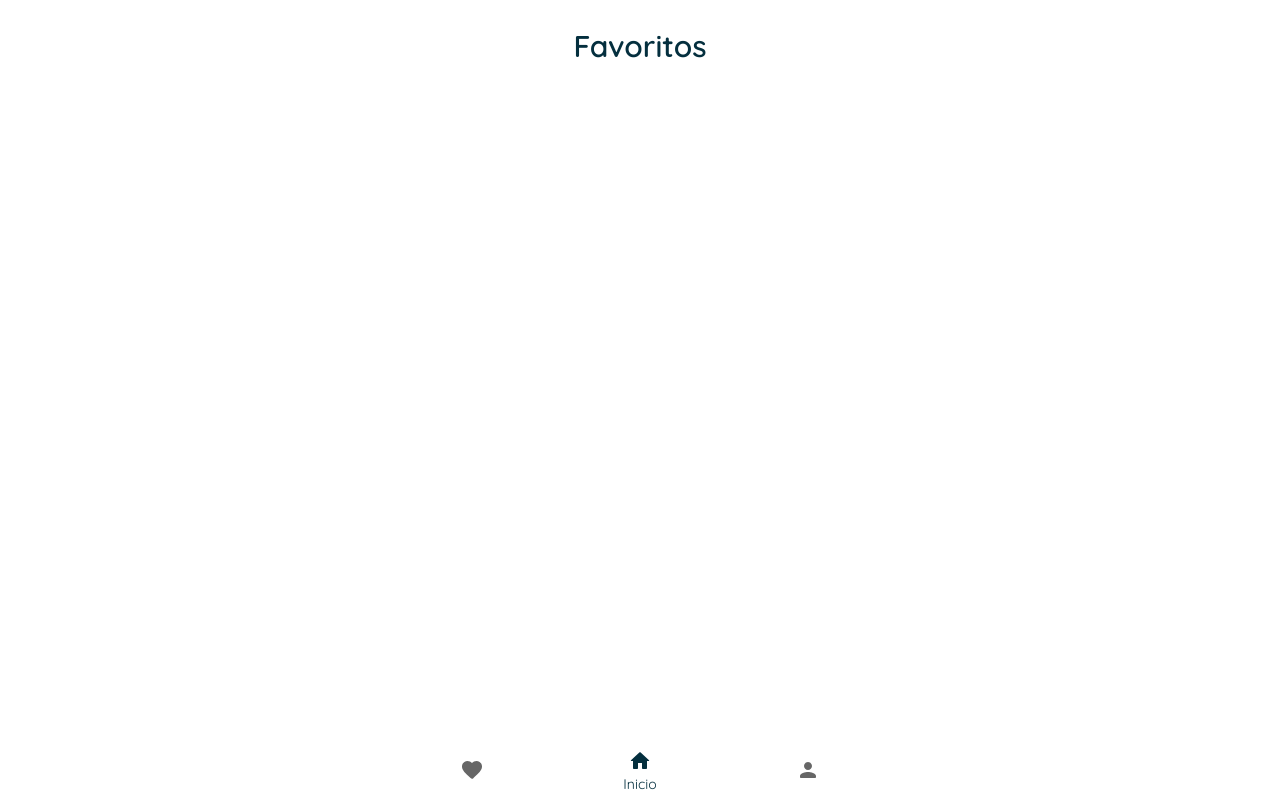
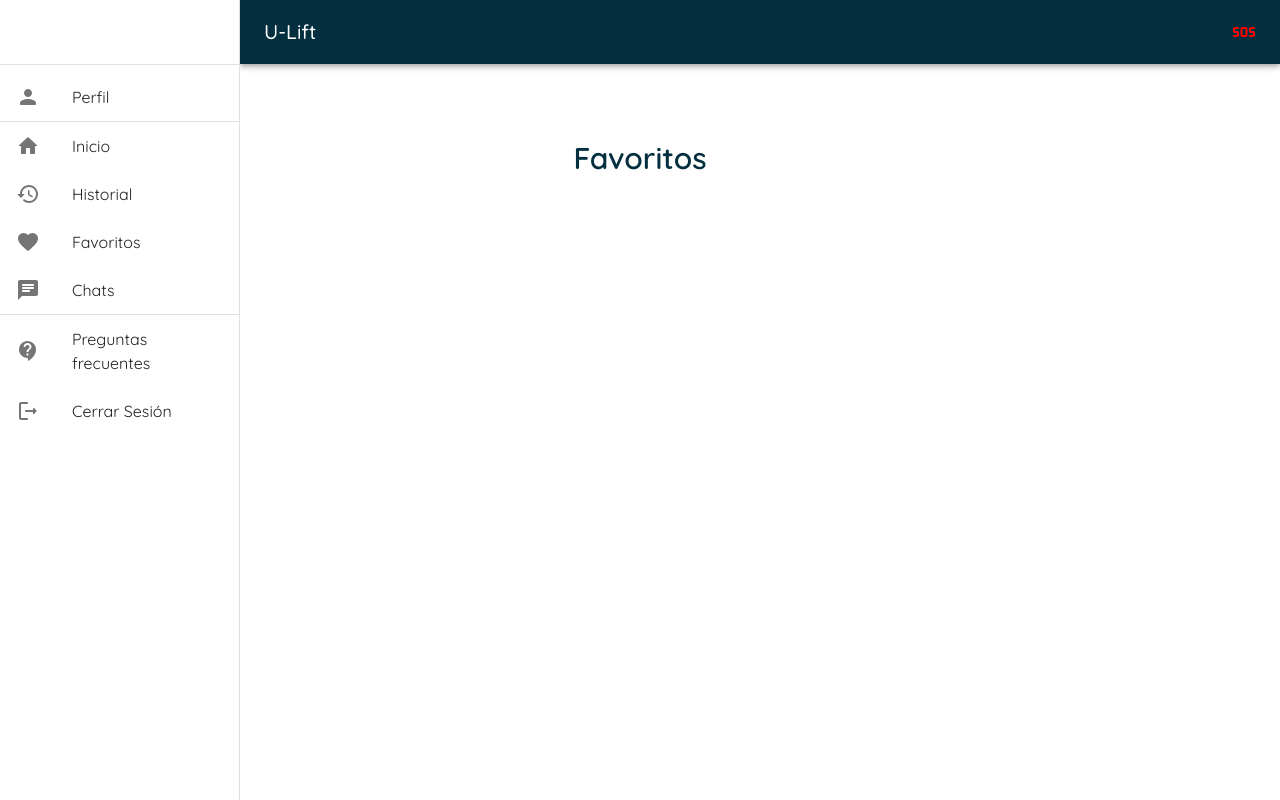
Before and after one commit to caster-99/ulift, a React (Create React App) app: page /favoritos in a window 1280 px wide. Built offline with nearby package versions, Linux system fonts and the light colour scheme.

Commit message:
Add login page and navigation drawer

```diff
--- a/src/App.tsx
+++ b/src/App.tsx
@@ -1,5 +1,5 @@
 import { BrowserRouter, Navigate, Outlet, Route, Routes } from "react-router-dom";
-import Chat from "./pages/Chat";
+import Chat from "./pages/Chats";
 import Favoritos from "./pages/Favoritos";
 import HistorialColas from "./pages/HistorialColas";
 import Inicio from "./pages/Inicio";
@@ -16,16 +16,18 @@ const App = (): JSX.Element => {
   return (
     <Routes>
       <Route path="/" element={<Inicio />} />
-      <Route path="login" element={<InicioSesion />} />
-      <Route path="registro" element={<Registro />} />
-
+      <Route element={<InicioSesionLayout />}>
+        <Route path="login" element={<InicioSesion />} />
+        <Route path="registro" element={<Registro />} />
+      </Route>
       <Route path="/" element={<Inicio />} />
       <Route path="perfil" element={<PerfilUsuario />} />
       <Route path="historial" element={<HistorialColas />} />
       <Route path="favoritos" element={<Favoritos />} />
-      <Route path="chat" element={<Chat />} />
+      <Route path="chats" element={<Chat />} />
       <Route path="registroVehiculo" element={<RegistroVehiculo />} />
       <Route path="listaEspera" element={<ListaEspera />} />
+      <Route path="faq" element={<ListaEspera />} />
     </Routes>
   );
 };
--- a/src/components/InicioSesionLayout.tsx
+++ b/src/components/InicioSesionLayout.tsx
@@ -9,7 +9,7 @@ const LoginLayout = () => {
         display: "flex",
         alignItems: "center",
         justifyContent: "center",
-        background: "linear-gradient(180deg, #042F3E 0%, #40B4E5 100%)",
+        background: "linear-gradient(180deg, #042F3E 0%, #1C6481 50%, #40B4E5 100%)",
         minHeight: "100vh",
       }}
     >
@@ -21,9 +21,19 @@ const LoginLayout = () => {
             alignItems: "center",
           }}
         >
-          <Box component="img" src={logo} alt="logo" sx={{ width: "100%", mb: 1 }} />
+          <Box component="img" src={logo} alt="logo" sx={{ width: "50%", mb: 1 }} />
         </Box>
-        <Card raised sx={{ px: 5, py: 6, mb: 3, borderRadius: 4, position: "relative" }}>
+        <Card
+          raised
+          sx={{
+            px: 5,
+            py: 6,
+            mb: 3,
+            borderRadius: "4px",
+            position: "relative",
+            boxShadow: "-7px 7px 4px rgba(0, 0, 0, 0.25)",
+          }}
+        >
           <Outlet />
         </Card>
       </Container>
--- a/src/components/NavBar.tsx
+++ b/src/components/NavBar.tsx
@@ -1,26 +1,49 @@
-import { BottomNavigation, BottomNavigationAction } from "@mui/material";
+import {
+  AppBar,
+  BottomNavigation,
+  BottomNavigationAction,
+  Box,
+  CssBaseline,
+  Divider,
+  Drawer,
+  IconButton,
+  List,
+  ListItem,
+  ListItemButton,
+  ListItemIcon,
+  ListItemText,
+  Toolbar,
+  Typography,
+} from "@mui/material";
 import {
   HomeRounded as HomeIcon,
   FavoriteRounded as FavIcon,
   PersonRounded as PersonIcon,
+  MenuRounded as MenuIcon,
+  HistoryRounded as HistoryIcon,
+  ContactSupportRounded as QuestionIcon,
+  LogoutRounded as CloseIcon,
+  ChatRounded as ChatIcon,
+  SosRounded as SosIcon,
 } from "@mui/icons-material";
-import { useState } from "react";
+import React, { useState } from "react";
 import { Link, useNavigate } from "react-router-dom";
-import { makeStyles } from "tss-react/mui";
+import { useSnackbar } from "notistack";
 
-const useStyles = makeStyles<{ color: "red" | "blue" }>()((theme, { color }) => ({
-  root: {
-    color,
-    "&:hover": {
-      backgroundColor: theme.palette.primary.main,
-    },
-  },
-}));
+const drawerWidth = 240;
 
-export const NavBar = () => {
-  const classes = useStyles({ color: "red" });
+interface Props {
+  /**
+   * Injected by the documentation to work in an iframe.
+   * You won't need it on your project.
+   */
+  window?: () => Window;
+}
 
-  const [value, setValue] = useState(1);
+export const NavBar = (props: Props) => {
+  const { window } = props;
+  const [mobileOpen, setMobileOpen] = React.useState(false);
+  const { enqueueSnackbar } = useSnackbar();
   const navigate = useNavigate();
 
   const handleClickFav = () => {
@@ -34,25 +57,169 @@ export const NavBar = () => {
   const handleClickProfile = () => {
     navigate(`/perfil`);
   };
+
+  const handleClickHistory = () => {
+    navigate(`/historial`);
+  };
+
+  const handleClickChats = () => {
+    navigate(`/chats`);
+  };
+
+  const handleClickFaq = () => {
+    navigate(`/historial`);
+  };
+
+  const handleClickCloseSesion = () => {
+    navigate(`/login`);
+  };
+
+  const handleClickSOS = () => {
+    enqueueSnackbar("¡Llamando a emergencias!", { variant: "info" });
+  };
+
+  const handleDrawerToggle = () => {
+    setMobileOpen(!mobileOpen);
+  };
+  const drawer = (
+    <div>
+      <Toolbar />
+      <Divider />
+      <List>
+        <ListItem disablePadding>
+          <ListItemButton onClick={handleClickProfile}>
+            <ListItemIcon>
+              <PersonIcon />
+            </ListItemIcon>
+            <ListItemText>Perfil</ListItemText>
+          </ListItemButton>
+        </ListItem>
+
+        <Divider />
+        <ListItem disablePadding>
+          <ListItemButton onClick={handleClickHome}>
+            <ListItemIcon>
+              <HomeIcon />
+            </ListItemIcon>
+            <ListItemText>Inicio</ListItemText>
+          </ListItemButton>
+        </ListItem>
+
+        <ListItem disablePadding>
+          <ListItemButton onClick={handleClickHistory}>
+            <ListItemIcon>
+              <HistoryIcon />
+            </ListItemIcon>
+            <ListItemText>Historial</ListItemText>
+          </ListItemButton>
+        </ListItem>
+
+        <ListItem disablePadding>
+          <ListItemButton onClick={handleClickFav}>
+            <ListItemIcon>
+              <FavIcon />
+            </ListItemIcon>
+            <ListItemText>Favoritos</ListItemText>
+          </ListItemButton>
+        </ListItem>
+        <ListItem disablePadding>
+          <ListItemButton onClick={handleClickChats}>
+            <ListItemIcon>
+              <ChatIcon />
+            </ListItemIcon>
+            <ListItemText>Chats</ListItemText>
+          </ListItemButton>
+        </ListItem>
+        <Divider />
+        <ListItem disablePadding>
+          <ListItemButton onClick={handleClickFaq}>
+            <ListItemIcon>
+              <QuestionIcon />
+            </ListItemIcon>
+            <ListItemText>Preguntas frecuentes</ListItemText>
+          </ListItemButton>
+        </ListItem>
+
+        <ListItem disablePadding>
+          <ListItemButton onClick={handleClickCloseSesion}>
+            <ListItemIcon>
+              <CloseIcon />
+            </ListItemIcon>
+            <ListItemText>Cerrar Sesión</ListItemText>
+          </ListItemButton>
+        </ListItem>
+      </List>
+    </div>
+  );
+
+  const container = window !== undefined ? () => window().document.body : undefined;
+
   return (
-    <BottomNavigation
-      sx={{
-        width: "100%",
-        position: "absolute",
-        bottom: 0,
-        left: 0,
-        // "& .MuiBottomNavigation-root": {
-        //   backgroundColor: "primary.main",
-        // },
-      }}
-      value={value}
-      onChange={(event, newValue) => {
-        setValue(newValue);
-      }}
-    >
-      <BottomNavigationAction label="Favoritos" icon={<FavIcon />} onClick={handleClickFav} />
-      <BottomNavigationAction label="Inicio" icon={<HomeIcon />} onClick={handleClickHome} />
-      <BottomNavigationAction label="Perfil" icon={<PersonIcon />} onClick={handleClickProfile} />
-    </BottomNavigation>
+    <Box sx={{ display: "flex" }}>
+      <CssBaseline />
+      <AppBar
+        position="fixed"
+        sx={{
+          width: { sm: `calc(100% - ${drawerWidth}px)` },
+          ml: { sm: `${drawerWidth}px` },
+        }}
+      >
+        <Toolbar sx={{ justifyContent: "space-between", color: "primary" }}>
+          <IconButton
+            color="inherit"
+            aria-label="open drawer"
+            edge="start"
+            onClick={handleDrawerToggle}
+            sx={{ mr: 2, display: { sm: "none" } }}
+          >
+            <MenuIcon />
+          </IconButton>
+          <Typography variant="h6" noWrap component="div">
+            U-Lift
+          </Typography>
+
+          <IconButton edge="end" size="large" color="error" onClick={handleClickSOS}>
+            <SosIcon />
+          </IconButton>
+        </Toolbar>
+      </AppBar>
+      <Box
+        component="nav"
+        sx={{ width: { sm: drawerWidth }, flexShrink: { sm: 0 } }}
+        aria-label="mailbox folders"
+      >
+        <Drawer
+          container={container}
+          variant="temporary"
+          open={mobileOpen}
+          onClose={handleDrawerToggle}
+          ModalProps={{
+            keepMounted: true,
+          }}
+          sx={{
+            display: { xs: "block", sm: "none" },
+            "& .MuiDrawer-paper": { boxSizing: "border-box", width: drawerWidth },
+          }}
+        >
+          {drawer}
+        </Drawer>
+        <Drawer
+          variant="permanent"
+          sx={{
+            display: { xs: "none", sm: "block" },
+            "& .MuiDrawer-paper": { boxSizing: "border-box", width: drawerWidth },
+          }}
+          open
+        >
+          {drawer}
+        </Drawer>
+      </Box>
+      <Box
+        component="main"
+        sx={{ flexGrow: 1, p: 3, width: { sm: `calc(100% - ${drawerWidth}px)` } }}
+      >
+        <Toolbar />
+      </Box>
+    </Box>
   );
 };
--- /dev/null
+++ b/src/components/PasswordField.tsx
@@ -0,0 +1,39 @@
+import { useState } from "react";
+import { IconButton, InputAdornment } from "@mui/material";
+import { Visibility, VisibilityOff } from "@mui/icons-material";
+import { TextField, TextFieldProps } from "formik-mui";
+
+const PasswordField = (props: TextFieldProps): JSX.Element => {
+  const [showPassword, setShowPassword] = useState(false);
+
+  const handleClickShowPassword = () => {
+    setShowPassword(!showPassword);
+  };
+
+  const handleMouseDownPassword: React.MouseEventHandler<HTMLButtonElement> = (e) => {
+    e.preventDefault();
+  };
+
+  return (
+    <TextField
+      type={showPassword ? "text" : "password"}
+      InputProps={{
+        endAdornment: (
+          <InputAdornment position="end">
+            <IconButton
+              aria-label="cambiar visibilidad de la contraseña"
+              onClick={handleClickShowPassword}
+              onMouseDown={handleMouseDownPassword}
+              edge="end"
+            >
+              {showPassword ? <VisibilityOff /> : <Visibility />}
+            </IconButton>
+          </InputAdornment>
+        ),
+      }}
+      {...props}
+    />
+  );
+};
+
+export default PasswordField;
--- a/src/pages/Chat.tsx
+++ /dev/null
@@ -1,8 +0,0 @@
-import { Typography } from "@mui/material";
-import React from "react";
-
-const Chat = (): JSX.Element => {
-  return <Typography>Chat</Typography>;
-};
-
-export default Chat;
--- a/src/pages/Inicio.tsx
+++ b/src/pages/Chats.tsx
@@ -1,8 +1,8 @@
-import { Box, Container, Fab, Fade, Grid, Tooltip, Typography } from "@mui/material";
+import { Box, Container, Typography } from "@mui/material";
 import React from "react";
 import { NavBar } from "../components/NavBar";
 
-const Inicio = (): JSX.Element => {
+const Chats = (): JSX.Element => {
   return (
     <Box>
       <NavBar />
@@ -15,11 +15,12 @@ const Inicio = (): JSX.Element => {
             fontWeight={600}
             mb={{ xs: 2, sm: 3 }}
           >
-            Inicio
+            Chats
           </Typography>
         </Container>
       </Box>
     </Box>
   );
 };
-export default Inicio;
+
+export default Chats;
--- a/src/pages/InicioSesion.tsx
+++ b/src/pages/InicioSesion.tsx
@@ -1,10 +1,12 @@
-import { Box, Typography, Stack } from "@mui/material";
+import { Box, Typography, Stack, TextField as Text } from "@mui/material";
 import { LoadingButton } from "@mui/lab";
-import { Field, Form, Formik } from "formik";
+import { Field, Form, Formik, FormikHelpers } from "formik";
 import { TextField } from "formik-mui";
 import * as yup from "yup";
 import { useSnackbar } from "notistack";
 import Link from "../components/Link";
+import PasswordField from "../components/PasswordField";
+import { useNavigate } from "react-router-dom";
 
 interface Values {
   email: string;
@@ -26,33 +28,52 @@ const validationSchema = yup.object().shape({
 
 const InicioSesion = (): JSX.Element => {
   const { enqueueSnackbar } = useSnackbar();
+  const navigate = useNavigate();
+  const onSubmit = async (user: Values, { setSubmitting }: FormikHelpers<Values>) => {
+    setSubmitting(true);
+
+    // const error = await logIn(user);
+
+    // if (error) {
+    //   setSubmitting(false);
+    //   return enqueueSnackbar(error, { variant: "error" });
+    // }
+
+    enqueueSnackbar("¡Bienvenido de vuelta!", { variant: "success" });
+    navigate(`/`);
+  };
   return (
     <Box>
-      <Typography
-        component="h1"
-        color="primary.main"
-        fontWeight="600"
-        fontSize="27px"
-        align="center"
-        mb={3}
-      >
+      <Typography component="h1" fontWeight="600" fontSize="24px" align="center" mb={3}>
         Inicio de sesión
       </Typography>
-
-      {/* <Formik initialValues={initialValues} validationSchema={validationSchema}>
-        {({ isSubmitting, isValid }) => (
+      <Typography fontWeight="500" fontSize="16px" align="center" mb={3}>
+        Ingresa tus datos para continuar
+      </Typography>
+      <Formik initialValues={initialValues} validationSchema={validationSchema} onSubmit={onSubmit}>
+        {({ isSubmitting }) => (
           <Stack component={Form} spacing={2}>
             <Field component={TextField} name="email" label="Correo" required />
-            <Field component={TextField} name="password" label="Contraseña" required />
-            <LoadingButton type="submit" loading={isSubmitting} variant="contained">
+
+            <Field
+              margin="normal"
+              component={PasswordField}
+              name="password"
+              label="Contraseña"
+              required
+            />
+            <LoadingButton type="submit" loading={isSubmitting} variant="contained" color="primary">
               Ingresar
             </LoadingButton>
             <Typography align="center">
-              ¿No tienes cuenta? <Link to="/signup">Regístrate</Link>
+              ¿No tienes cuenta?{" "}
+              <Link to="/signup">
+                <Typography fontWeight="600"> Regístrate aquí </Typography>
+              </Link>
             </Typography>
           </Stack>
         )}
-      </Formik> */}
+      </Formik>
     </Box>
   );
 };
--- a/src/theme/index.ts
+++ b/src/theme/index.ts
@@ -23,15 +23,6 @@ export const theme = createTheme({
   typography: {
     fontFamily: "Quicksand",
   },
-  components: {
-    MuiCssBaseline: {
-      styleOverrides: {
-        body: {
-          backgroundColor: "#fff",
-        },
-      },
-    },
-  },
 });
 
 export default theme;
```
